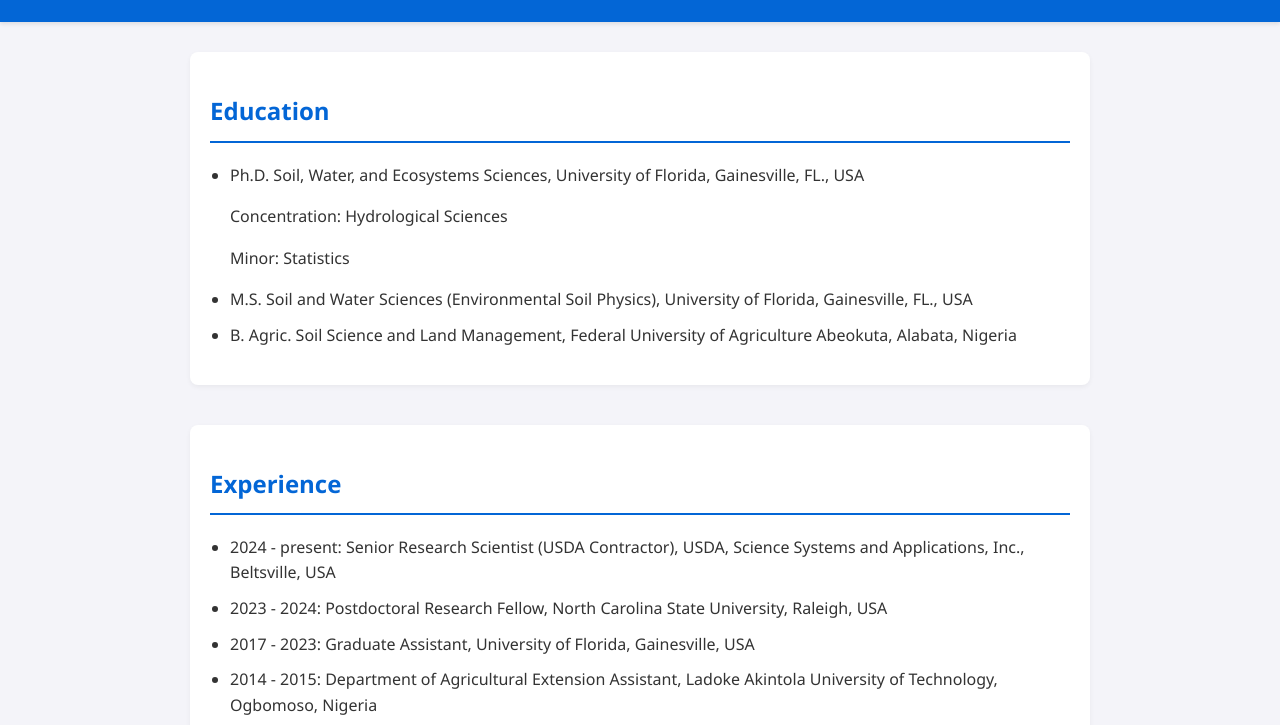
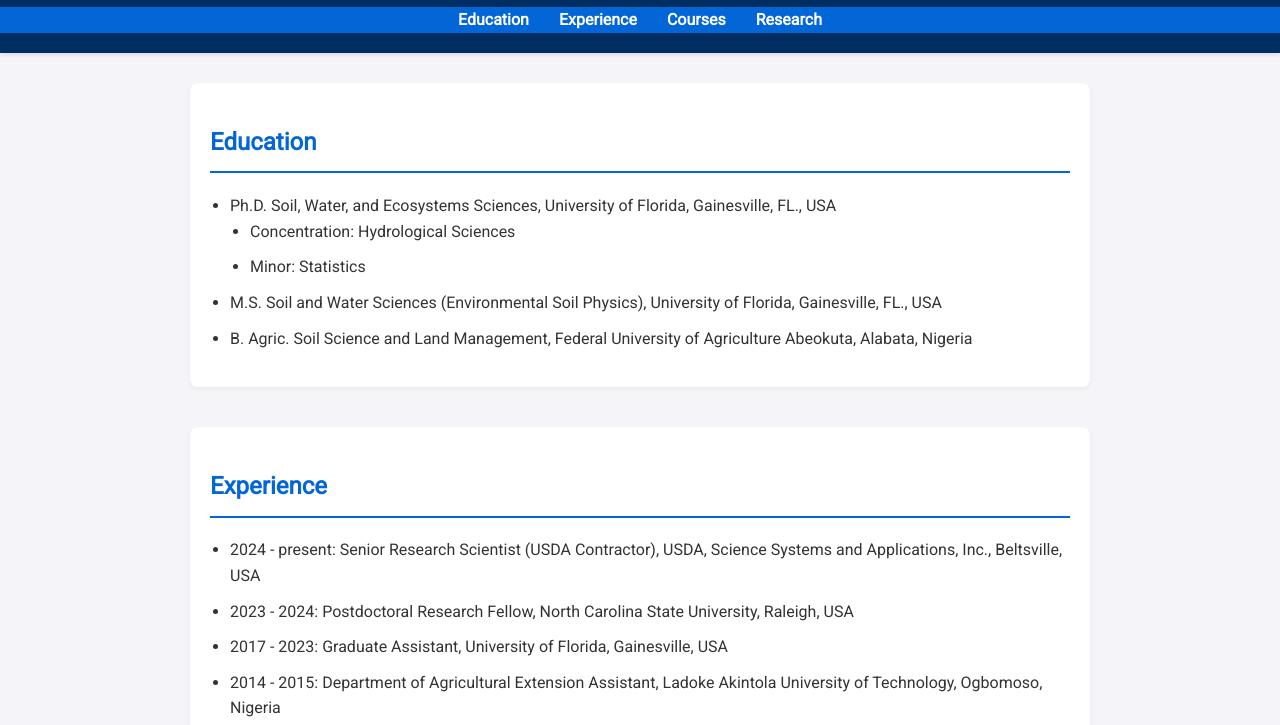
Before and after one commit to quthman/quthman.github.io, a plain HTML site: page index.html in a window 1280 px wide. Shown: the part 140-865 px from the top of the page. Drawn offline with Linux system fonts and the light colour scheme.

Commit message:
codex update

```diff
--- a/css/styles.css
+++ b/css/styles.css
@@ -1,5 +1,5 @@
 body {
-    font-family: 'Segoe UI', Tahoma, Geneva, Verdana, sans-serif;
+    font-family: 'Roboto', 'Segoe UI', Tahoma, Geneva, Verdana, sans-serif;
     margin: 0;
     padding: 0;
     background-color: #f4f4f9;
@@ -8,7 +8,7 @@
 }
 
 header {
-    background-color: #0366d6;
+    background-color: #002d62;
     color: white;
     padding: 20px 0;
     text-align: center;
@@ -23,6 +23,28 @@
 header p {
     margin: 5px 0;
     font-size: 1.1em;
+}
+
+nav {
+    background-color: #0366d6;
+    margin-top: 10px;
+}
+
+nav ul {
+    list-style: none;
+    padding: 0;
+    margin: 0;
+    display: flex;
+    justify-content: center;
+}
+
+nav ul li {
+    margin: 0 15px;
+}
+
+nav ul li a {
+    color: white;
+    font-weight: bold;
 }
 
 main {
@@ -75,3 +97,15 @@
     color: black;
     text-decoration: none;
 }
+
+@media (max-width: 600px) {
+    nav ul {
+        flex-direction: column;
+    }
+    nav ul li {
+        margin: 10px 0;
+    }
+    header h1 {
+        font-size: 1.5em;
+    }
+}
--- a/index.html
+++ b/index.html
@@ -5,27 +5,40 @@
     <meta name="viewport" content="width=device-width, initial-scale=1.0">
     <title>Qudus Uthman - Complete Curriculum Vitae</title>
     <link rel="stylesheet" href="css/styles.css">
+    <link href="https://fonts.googleapis.com/css2?family=Roboto&display=swap" rel="stylesheet">
 </head>
 <body>
     <header>
         <h1>Qudus Uthman, Ph.D.</h1>
         <p>Senior Research Scientist – Science Systems and Applications, Inc.</p>
         <p>Email: <a href="mailto:uthmanqudus79@gmail.com" class="email-link">uthmanqudus79@gmail.com</a></p>
+        <nav>
+            <ul>
+                <li><a href="#education">Education</a></li>
+                <li><a href="#experience">Experience</a></li>
+                <li><a href="#courses">Courses</a></li>
+                <li><a href="#research">Research</a></li>
+            </ul>
+        </nav>
     </header>
 
     <main>
-        <section>
+        <section id="education">
             <h2>Education</h2>
             <ul>
-                <li>Ph.D. Soil, Water, and Ecosystems Sciences, University of Florida, Gainesville, FL., USA</li>
-                <p>Concentration: Hydrological Sciences</p>
-                <p>Minor: Statistics</p>
+                <li>
+                    Ph.D. Soil, Water, and Ecosystems Sciences, University of Florida, Gainesville, FL., USA
+                    <ul>
+                        <li>Concentration: Hydrological Sciences</li>
+                        <li>Minor: Statistics</li>
+                    </ul>
+                </li>
                 <li>M.S. Soil and Water Sciences (Environmental Soil Physics), University of Florida, Gainesville, FL., USA</li>
                 <li>B. Agric. Soil Science and Land Management, Federal University of Agriculture Abeokuta, Alabata, Nigeria</li>
             </ul>
         </section>
 
-        <section>
+        <section id="experience">
             <h2>Experience</h2>
             <ul>
                 <li>2024 - present: Senior Research Scientist (USDA Contractor), USDA, Science Systems and Applications, Inc., Beltsville, USA</li>
@@ -36,7 +49,7 @@
             </ul>
         </section>
 
-        <section>
+        <section id="courses">
             <h2>Course Taught/Assisted</h2>
             <ul>
                 <li>Spring 2018: SWS 3022L – Introduction to Soil and Environment Lab</li>
@@ -52,7 +65,7 @@
             </ul>
         </section>
 
-        <section>
+        <section id="research">
             <h2>Research Interests</h2>
             <ul>
                 <li>Water, Nutrient, and Pesticide Management</li>
```
Also changed, not shown: 1 other file.
